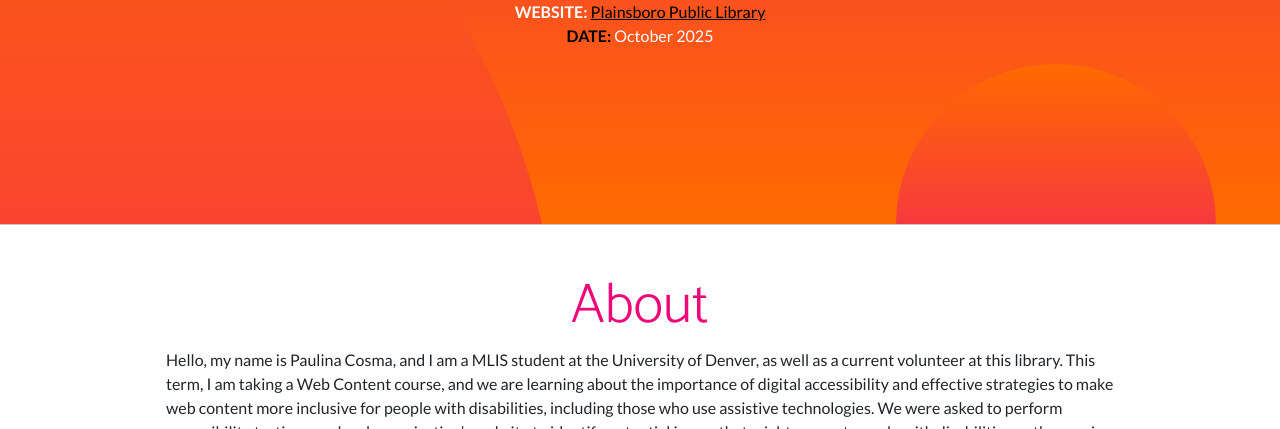
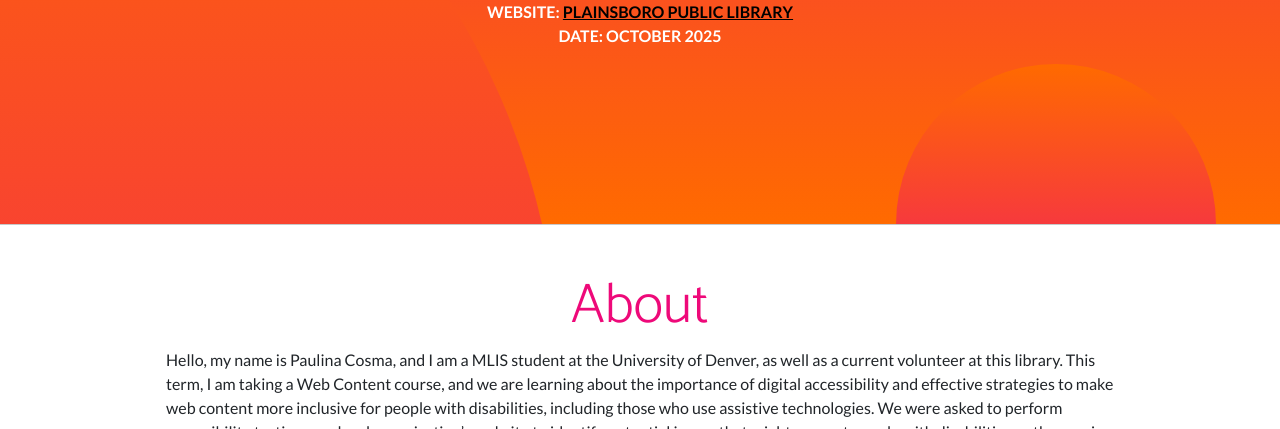
Before and after one commit to Paulina-Cosma/Paulina-Cosma.github.io, a plain HTML site: page accessibility-testing/index.html in a window 1280 px wide. Shown: the part 671-1100 px from the top of the page. Drawn offline with nearby package versions, Linux system fonts and the light colour scheme.

Commit message:
p under subheading update

```diff
--- a/accessibility-testing/index.html
+++ b/accessibility-testing/index.html
@@ -49,11 +49,11 @@
                 <h1 class="masthead-heading mb-0">Accessibility Testing: Plainsboro Public Library</h1> <br>
                 <h2 class="masthead-subheading mb-0">LIS 4206: Web Content <br>
                     Autumn Term 2025</h2> <br>
-                <p><strong class="text-uppercase text-black">Author:</strong> <strong class="font-uppercase">Paulina
+                <p><strong class="text-uppercase">Author: Paulina
                         Cosma</strong> <br>
-                    <strong class="text-uppercase"> Website: </strong> <a
-                        href="https://plainsborolibrary.org/">Plainsboro Public Library</a> <br>
-                    <strong class="text-uppercase text-black">Date:</strong> October 2025
+                    <strong class="text-uppercase"> Website: <a
+                        href="https://plainsborolibrary.org/">Plainsboro Public Library</a></strong><br>
+                    <strong class="text-uppercase">Date: October 2025</strong>
                 </p>
             </div>
         </div>
```
